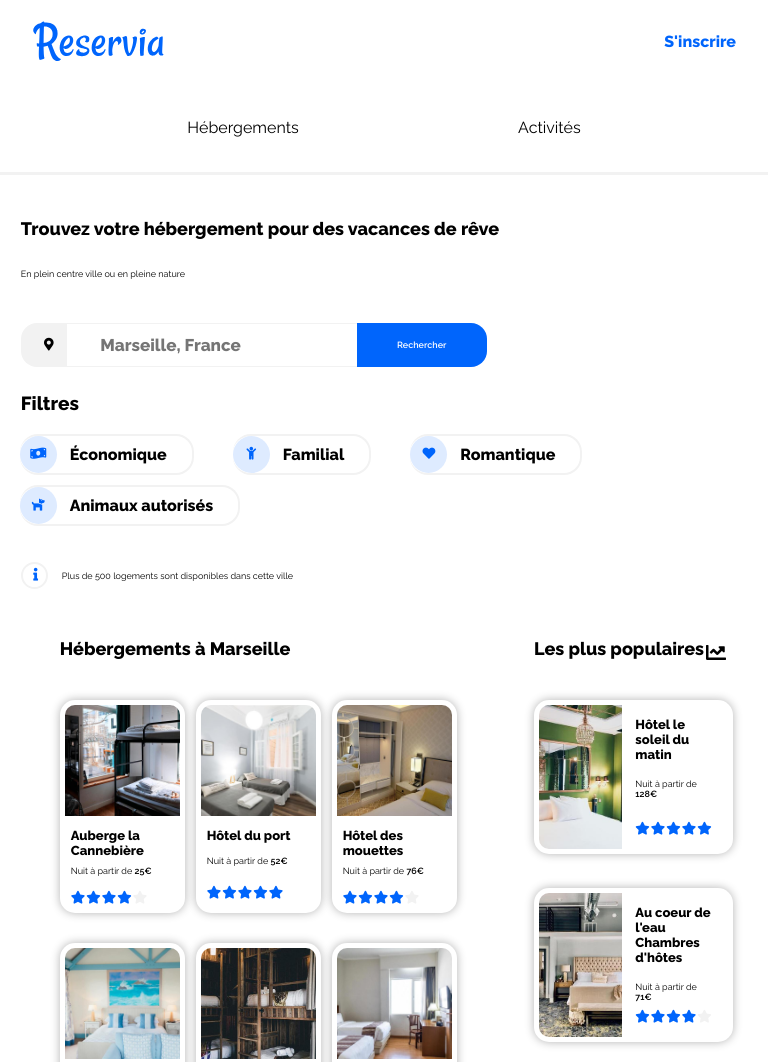
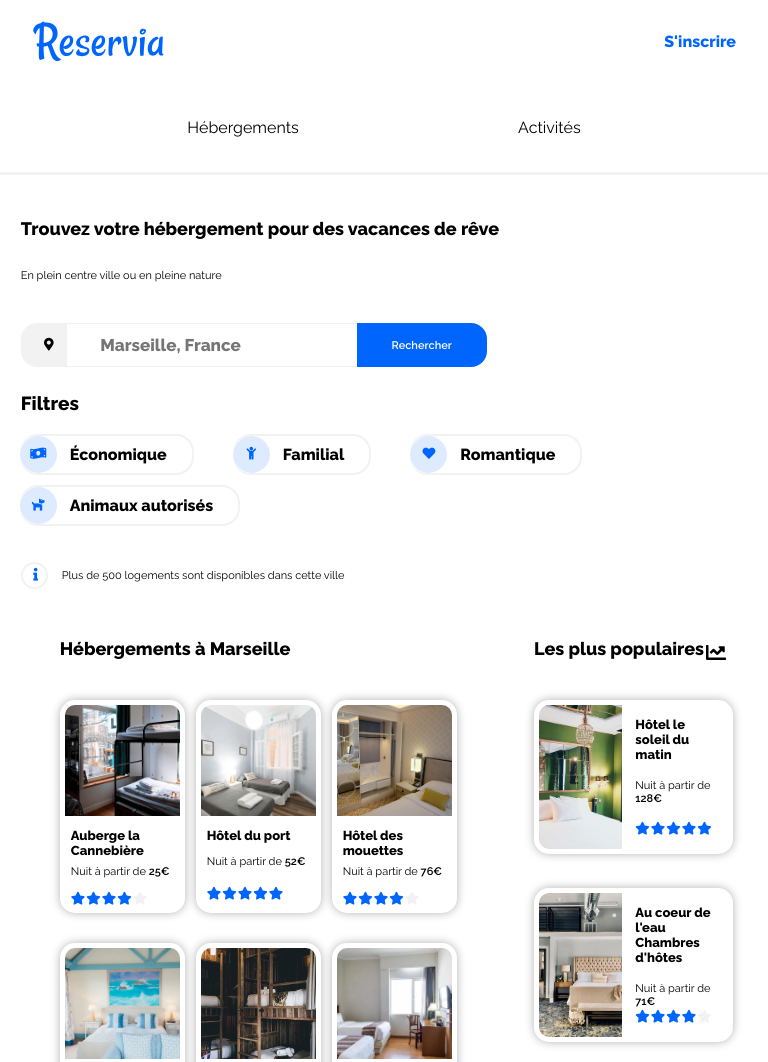
Before and after one commit to Taoufikdiliz/taoufikdiliz_P2_22042021, a plain HTML site: page index.html in a window 768 px wide. Shown: the top 1062 px of the page. Drawn offline with Linux system fonts and the light colour scheme; files that its build step writes are made by us from their sources.

Commit message:
taille p

```diff
--- a/src/styles/style.css
+++ b/src/styles/style.css
@@ -16,7 +16,7 @@ h1{
     padding-bottom: 119px;
 }
 p{
-    font-size: 18px;
+    font-size: 16px;
 }
 .header{
     display: grid;
@@ -557,7 +557,7 @@ h4{
         font-size: 18px;;
     }
     p{
-        font-size: 9px;
+        font-size: 11px;
     }
     #card section{
         width: 63%;
@@ -579,9 +579,6 @@ h4{
     @media (max-width: 480px){
         a{
             font-size: 23px;
-        }
-        p{
-            font-size: 14px;
         }
         h1{
             font-size: 30px;
```
